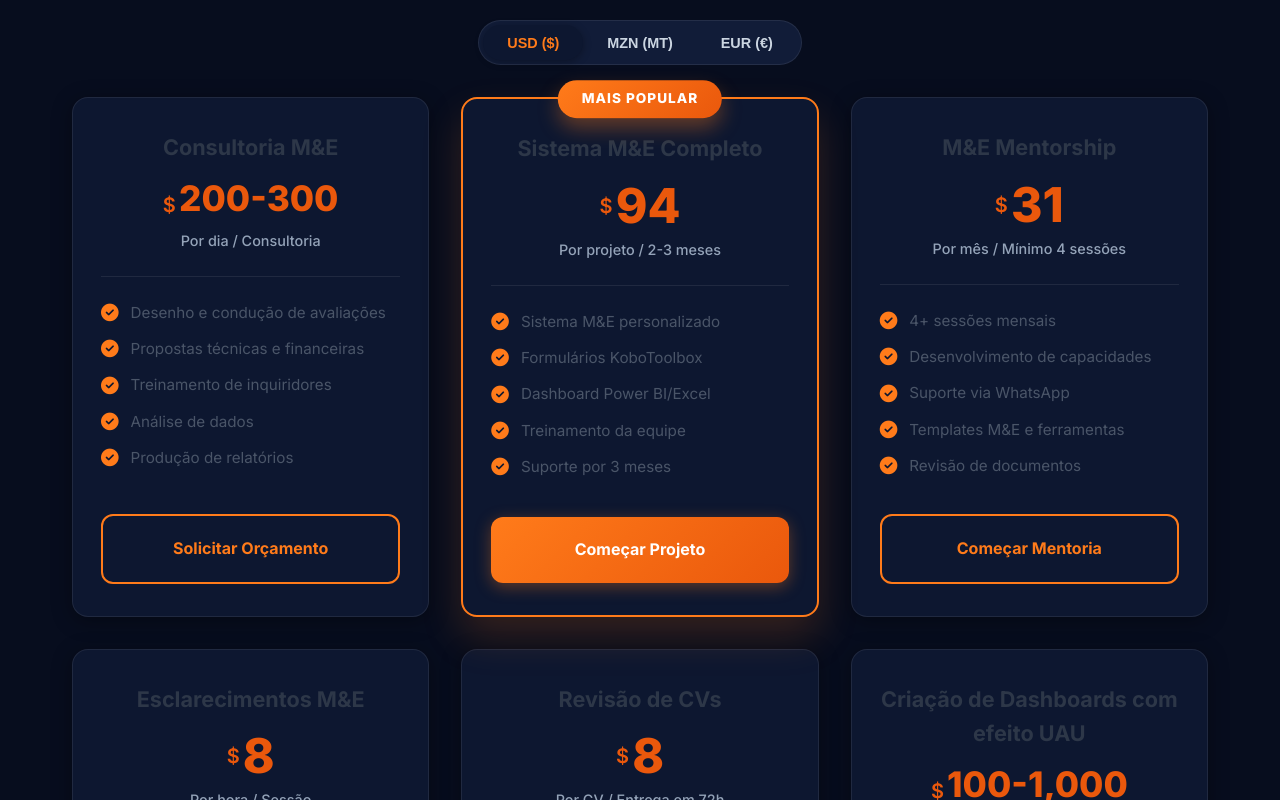
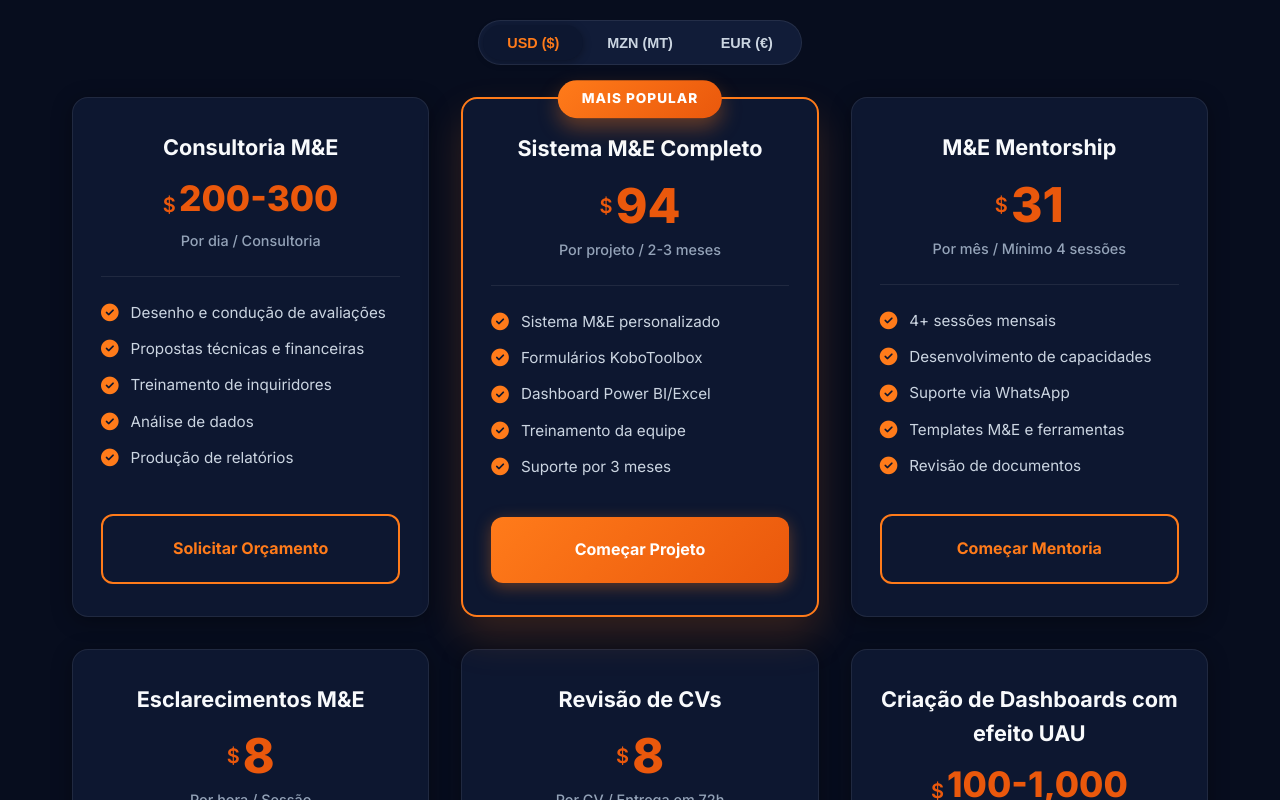
Before and after one commit to afonsoDomingos/gabrielarmindo, a Vue app: page / in a window 1280 px wide. Shown: the part 5060-5860 px from the top of the page. Built offline with nearby package versions, Linux system fonts and the light colour scheme; no server answers.

Commit message:
fix: titulo dos planos e features visiveis no dark mode - Services.vue

```diff
--- a/src/components/Services.vue
+++ b/src/components/Services.vue
@@ -282,7 +282,7 @@ const getDisplayPrice = (plan) => {
   font-size: 1.35rem;
   font-weight: 700;
   margin-bottom: 1rem;
-  color: #2d3748;
+  color: var(--text-primary);
 }
 
 .price-container {
@@ -325,7 +325,7 @@ const getDisplayPrice = (plan) => {
   gap: 0.75rem;
   margin-bottom: 0.75rem;
   font-size: 0.95rem;
-  color: #4a5568;
+  color: var(--text-secondary);
 }
 
 .service-features li i {
```
